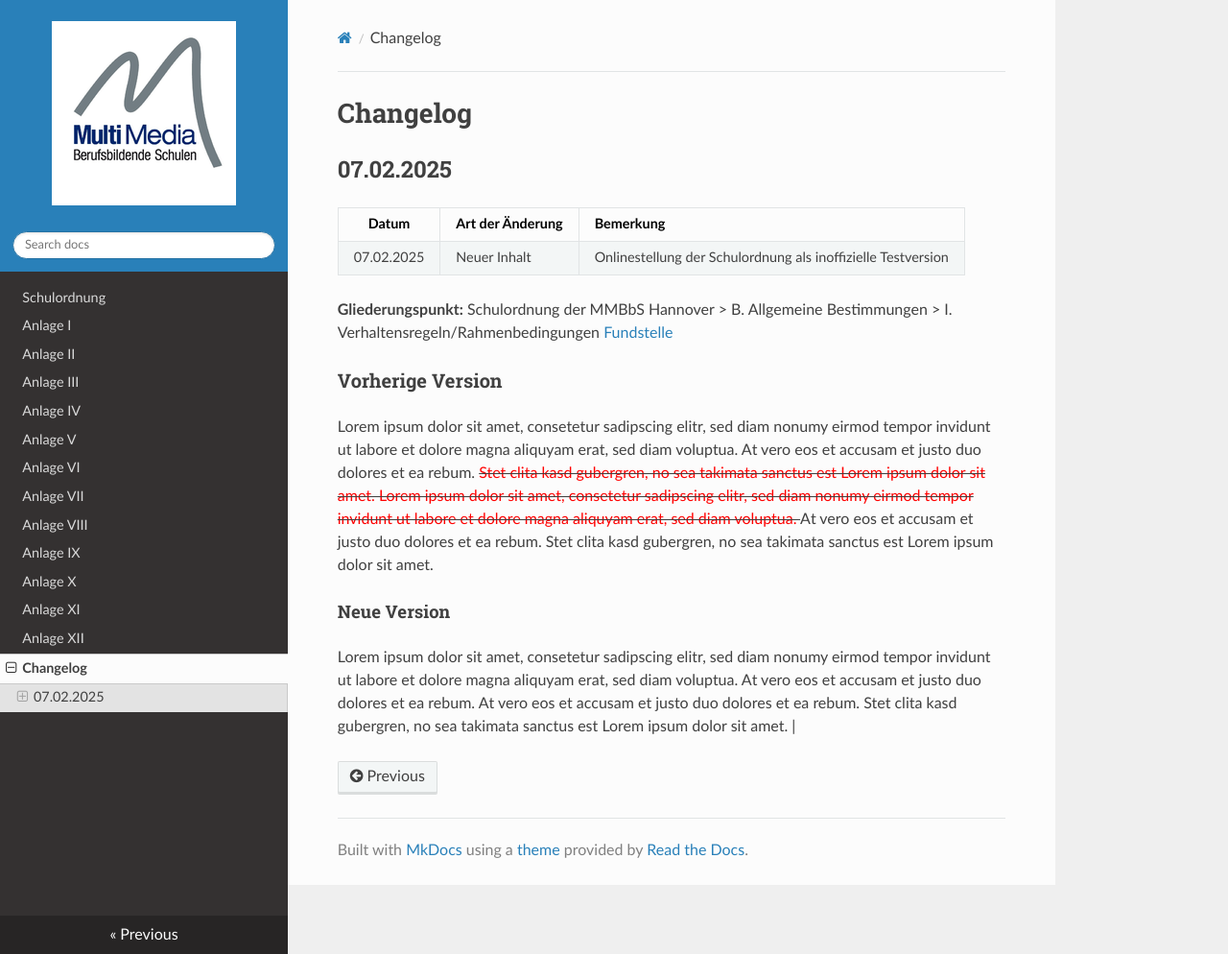
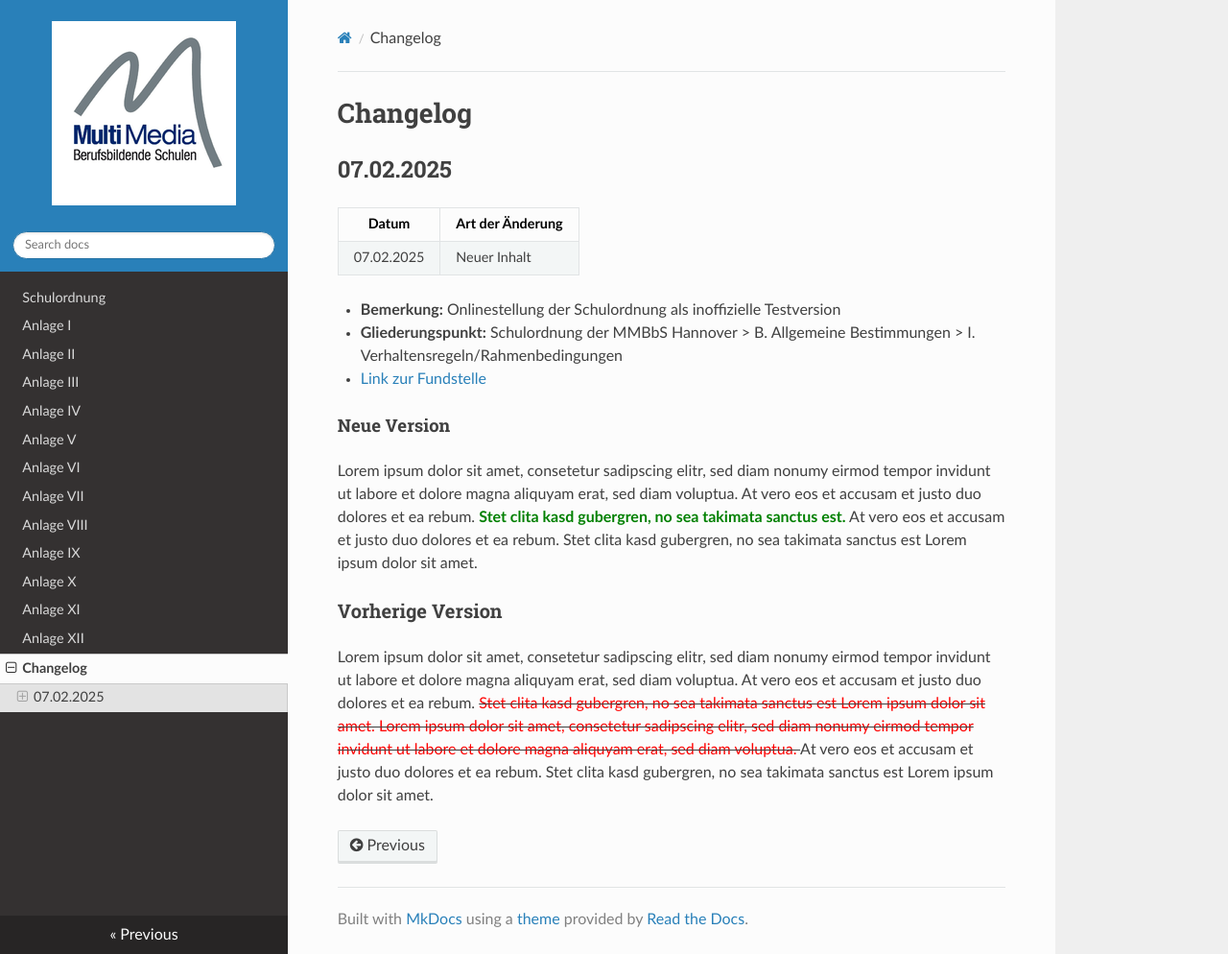
Before and after one commit to herr-nm/MMBbS_Schulordnung, an MkDocs documentation site: the page built from docs/changelog.md, in a window 1280 px wide and 994 px high. Shown: the whole window at 96% size. Built offline with MkDocs 1.6.1, drawn with Linux system fonts in a browser that asks for light colours; nearby versions of some CDN libraries.

Commit message:
Optische Anpassung

```diff
--- a/docs/changelog.md
+++ b/docs/changelog.md
@@ -2,18 +2,19 @@
 
 ## 07.02.2025
 
-| Datum      | Art der Änderung | Bemerkung                                                    |
-| :---:      | :---             | :---                                                         |
-| 07.02.2025 | Neuer Inhalt     | Onlinestellung der Schulordnung als inoffizielle Testversion |
+| Datum      | Art der Änderung |
+| :---:      | :---             |
+| 07.02.2025 | Neuer Inhalt     |
 
-**Gliederungspunkt:** Schulordnung der MMBbS Hannover > B. Allgemeine Bestimmungen > I. Verhaltensregeln/Rahmenbedingungen
-[Fundstelle](index.php#i-verhaltensregelnrahmenbedingungen)
+- **Bemerkung:** Onlinestellung der Schulordnung als inoffizielle Testversion
+- **Gliederungspunkt:** Schulordnung der MMBbS Hannover > B. Allgemeine Bestimmungen > I. Verhaltensregeln/Rahmenbedingungen
+- [Link zur Fundstelle](index.html#i-verhaltensregelnrahmenbedingungen)
+
+#### Neue Version
+
+Lorem ipsum dolor sit amet, consetetur sadipscing elitr, sed diam nonumy eirmod tempor invidunt ut labore et dolore magna aliquyam erat, sed diam voluptua. At vero eos et accusam et justo duo dolores et ea rebum. <span style="color:green">**Stet clita kasd gubergren, no sea takimata sanctus est.**</span> At vero eos et accusam et justo duo dolores et ea rebum. Stet clita kasd gubergren, no sea takimata sanctus est Lorem ipsum dolor sit amet.
 
 ### Vorherige Version
 
 Lorem ipsum dolor sit amet, consetetur sadipscing elitr, sed diam nonumy eirmod tempor invidunt ut labore et dolore magna aliquyam erat, sed diam voluptua. At vero eos et accusam et justo duo dolores et ea rebum. <s><span style="color:red"> Stet clita kasd gubergren, no sea takimata sanctus est Lorem ipsum dolor sit amet. Lorem ipsum dolor sit amet, consetetur sadipscing elitr, sed diam nonumy eirmod tempor invidunt ut labore et dolore magna aliquyam erat, sed diam voluptua. </span></s> At vero eos et accusam et justo duo dolores et ea rebum. Stet clita kasd gubergren, no sea takimata sanctus est Lorem ipsum
 dolor sit amet.
-
-#### Neue Version
-
-Lorem ipsum dolor sit amet, consetetur sadipscing elitr, sed diam nonumy eirmod tempor invidunt ut labore et dolore magna aliquyam erat, sed diam voluptua. At vero eos et accusam et justo duo dolores et ea rebum. At vero eos et accusam et justo duo dolores et ea rebum. Stet clita kasd gubergren, no sea takimata sanctus est Lorem ipsum dolor sit amet. |
```
